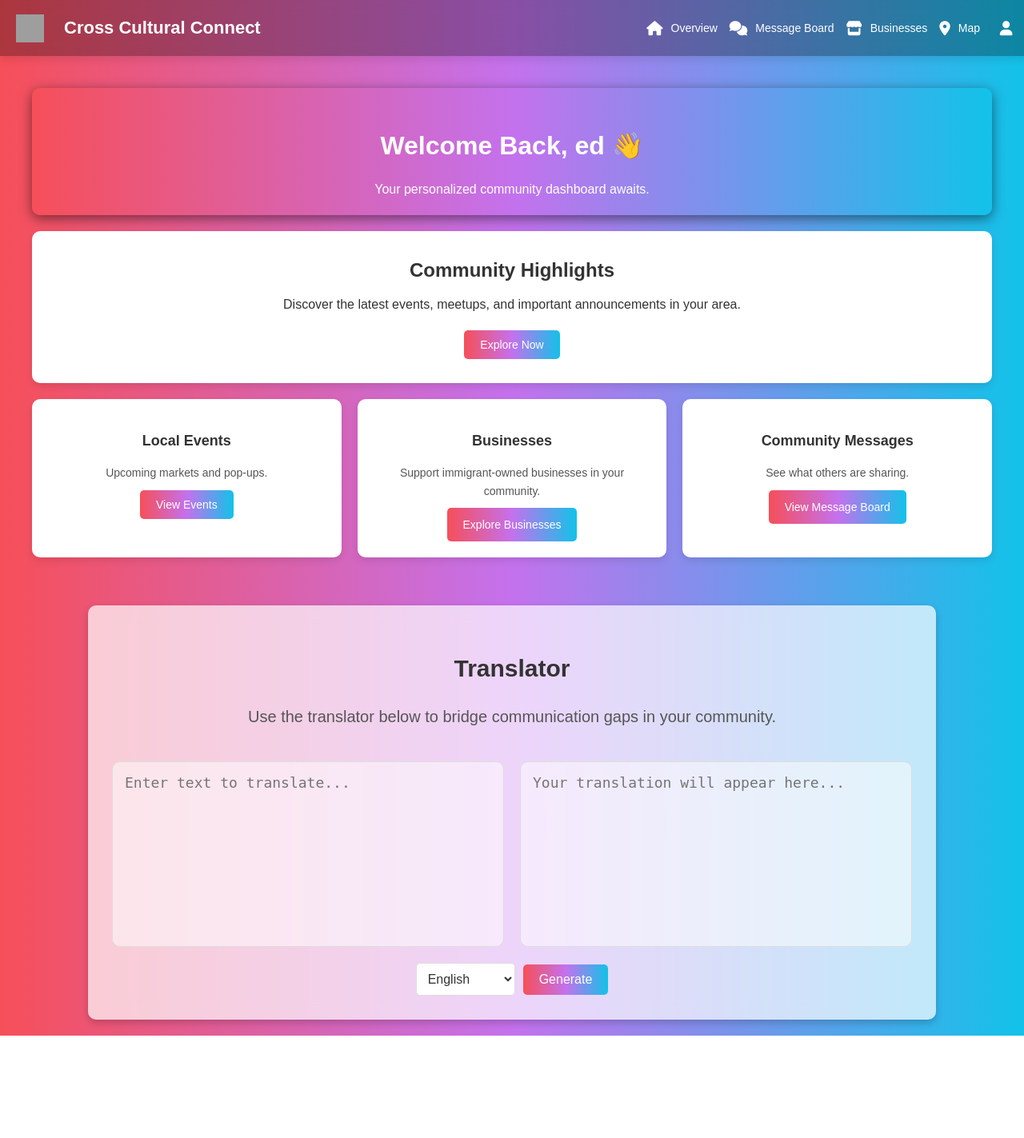
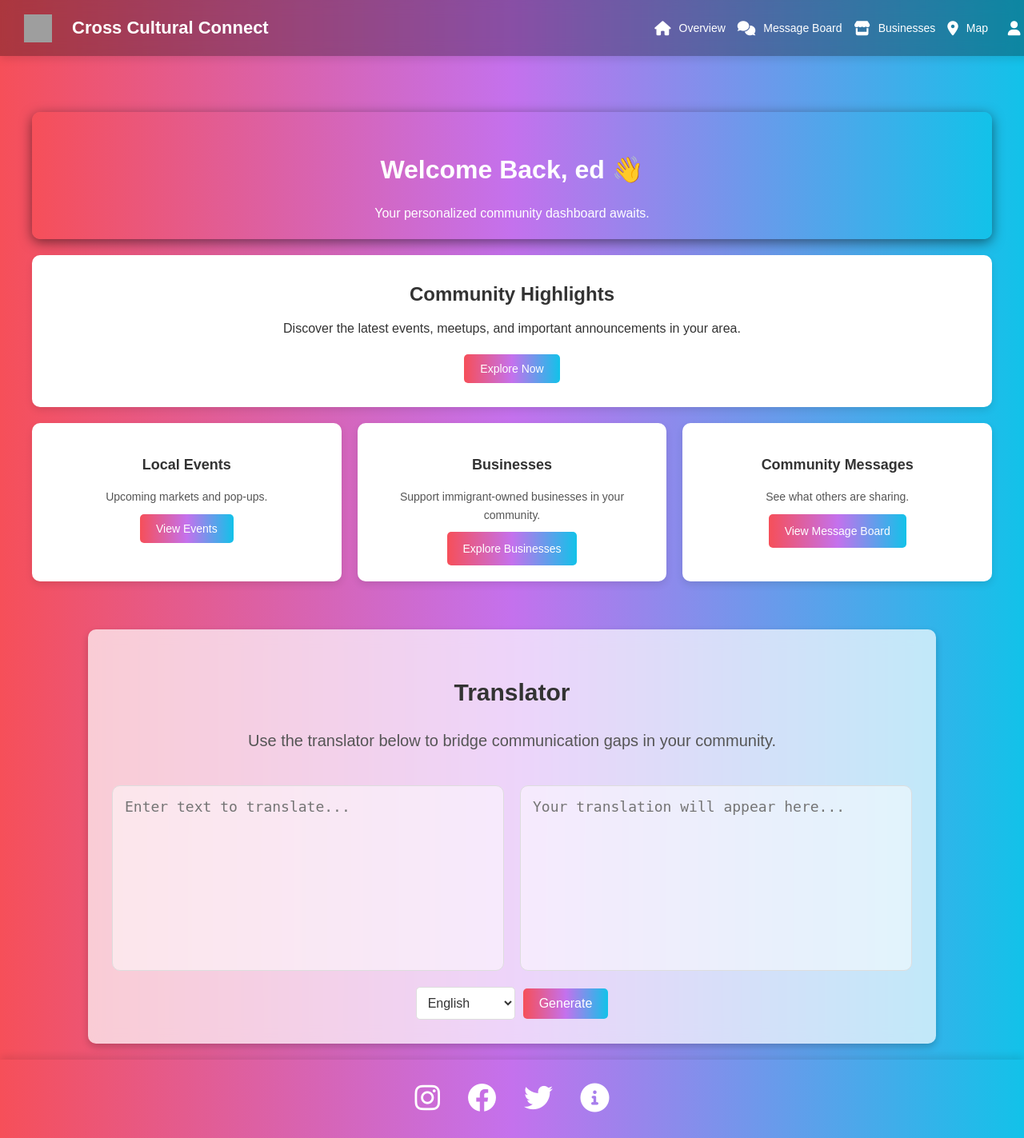
Before and after one commit to masonw0311/cross_cultural_connect, a Django app: page /accounts/overview/ in a window 1280 px wide. Shown: the whole page at 80% size. Before the commit the page ends 1295 px from the top, so only its background shows below. Run offline with Django 5.2, Linux system fonts and the light colour scheme; a user stored in the database is signed in; parts of the project's set-up code (start-up, migrations or seed data) failed here and were passed over; grey boxes are pictures that could not be loaded.

Commit message:
overview

```diff
--- a/cc_connect/accounts/templates/accounts/overview.html
+++ b/cc_connect/accounts/templates/accounts/overview.html
@@ -7,6 +7,7 @@
     {% load static %}
     <link rel="stylesheet" href="{% static 'css/overview.css' %}">
     <link href="https://cdnjs.cloudflare.com/ajax/libs/font-awesome/6.0.0-beta3/css/all.min.css" rel="stylesheet">
+
 </head>
 <body>
     <!-- Navbar -->
@@ -99,10 +100,10 @@
             let translatedText;
             switch (selectedLanguage) {
                 case "es":
-                    translatedText = inputText + " (translated to Spanish)";
+                    translatedText = inputText
                     break;
                 case "pt":
-                    translatedText = inputText + " (translated to Portuguese)";
+                    translatedText = inputText
                     break;
                 case "en":
                 default:
@@ -113,6 +114,6 @@
             document.getElementById("text-output").value = translatedText;
         });
     </script>
-
+    {% include 'shared/footer.html' %}
 </body>
 </html>
--- a/cc_connect/businesses/templates/businesses/home.html
+++ b/cc_connect/businesses/templates/businesses/home.html
@@ -278,7 +278,7 @@
             {% endfor %}
         </div>
     </section>
-
+    {% include 'shared/footer.html' %}
 
 
 </body>
--- a/cc_connect/static/css/overview.css
+++ b/cc_connect/static/css/overview.css
@@ -423,3 +423,43 @@ body {
     background: rgba(255, 0, 0, 0.1);
     border-left: 4px solid red;
 }
+
+/* Footer Styling */
+.site-footer {
+    background: linear-gradient(to right, #f64f59, #c471ed, #12c2e9);
+    padding: 20px 0;
+    text-align: center;
+    margin-top: 20px;
+    color: white;
+    box-shadow: 0 -4px 10px rgba(0, 0, 0, 0.1);
+}
+
+.footer-content {
+    display: flex;
+    flex-direction: column;
+    align-items: center;
+    gap: 15px;
+}
+
+.social-icons a {
+    font-size: 36px; /* Increased font size */
+    margin: 0 15px; /* Added extra spacing */
+    color: white;
+    transition: color 0.3s ease;
+}
+
+.social-icons a:hover {
+    color: #cfe2ff;
+}
+
+/* About Us Icon Styling */
+.about-us-icon {
+    font-size: 36px; /* Increased font size */
+    color: white;
+    transition: color 0.3s ease;
+    margin-top: 10px; /* Adjust spacing between icons and "About Us" */
+}
+
+.about-us-icon:hover {
+    color: #cfe2ff;
+}
--- /dev/null
+++ b/cc_connect/templates/shared/footer.html
@@ -0,0 +1,16 @@
+{% load static %}
+<link href="https://cdnjs.cloudflare.com/ajax/libs/font-awesome/6.0.0-beta3/css/all.min.css" rel="stylesheet">
+<link rel="stylesheet" href="{% static 'css/overview.css' %}">
+
+
+<footer class="site-footer">
+    <div class="footer-content">
+        <div class="social-icons">
+            <a href="https://instagram.com" target="_blank"><i class="fab fa-instagram"></i></a>
+            <a href="https://facebook.com" target="_blank"><i class="fab fa-facebook"></i></a>
+            <a href="https://twitter.com" target="_blank"><i class="fab fa-twitter"></i></a>
+            <a  class="about-us-icon" title="About Us"><i class="fas fa-info-circle"></i></a>
+        </div>
+
+    </div>
+</footer>
```
Also changed, not shown: cc_connect/accounts/templates/accounts/account_management.html (+58 -50 lines), cc_connect/static/css/styles.css (+30 -0 lines), cc_connect/db.sqlite3.
